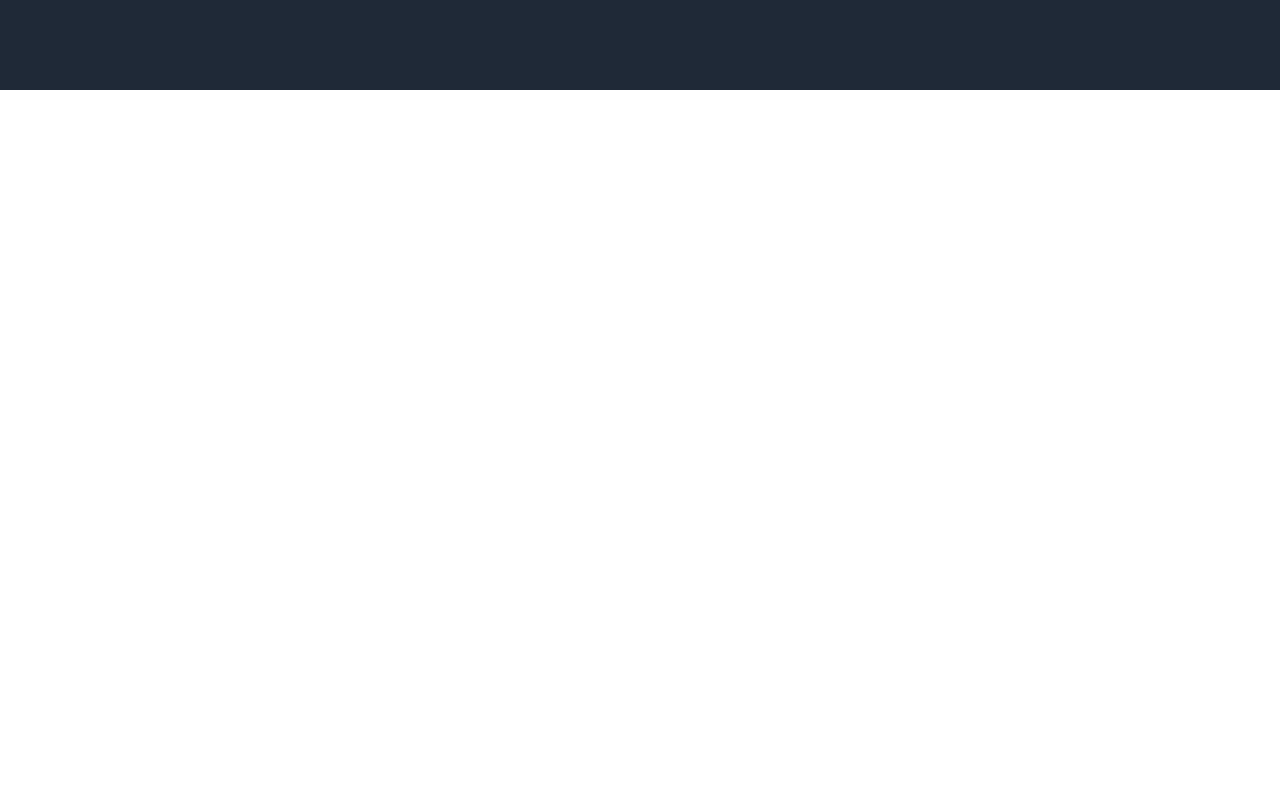
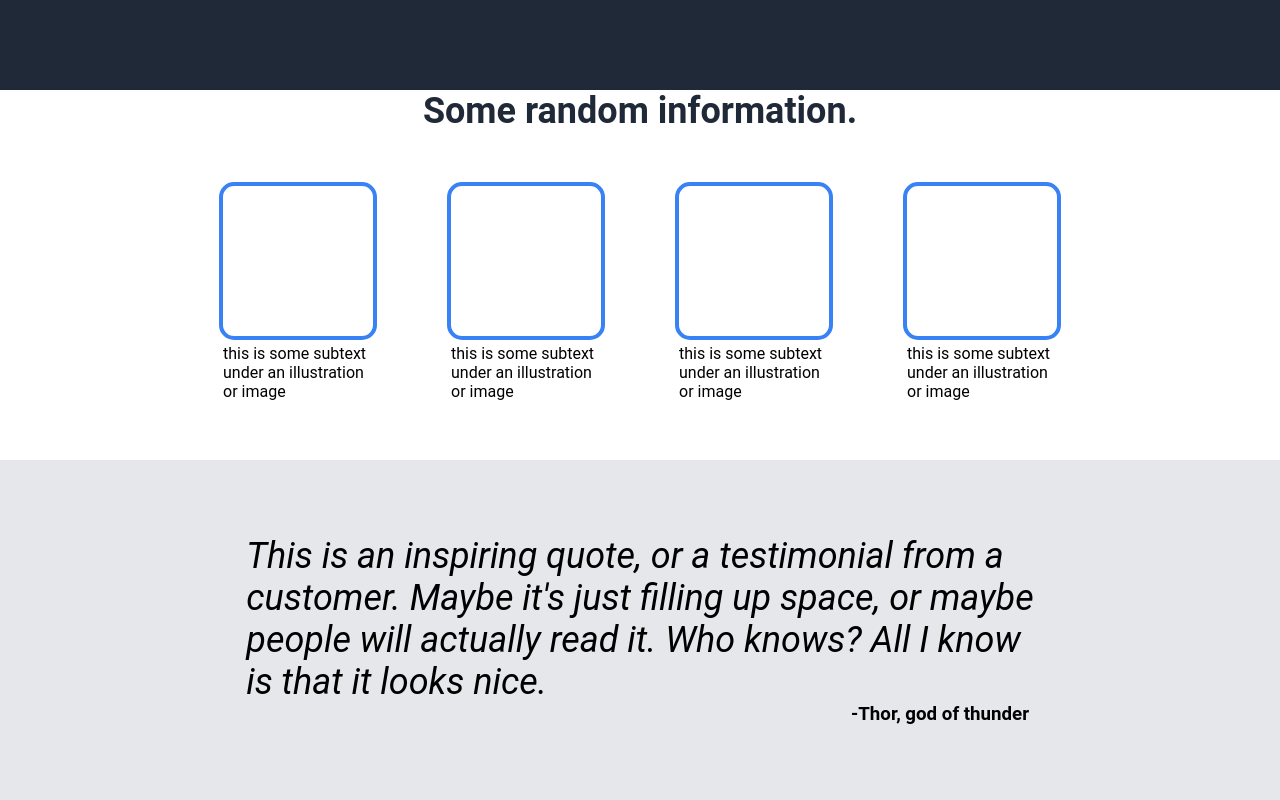
Before and after one commit to mlguels/Project-Landing-Page, a plain HTML site: page index.html in a window 1280 px wide. Shown: the part 388-1188 px from the top of the page. Before the commit the page ends 800 px from the top, so only its background shows below. Drawn offline with Linux system fonts and the light colour scheme.

Commit message:
Completed Sections 1 and 2 + finalized section 1

```diff
--- a/index.html
+++ b/index.html
@@ -33,7 +33,34 @@
           </div>
         </div>
       </div>
-
-
+      <div class="section-2">
+        <h1 class="sec-2-heading">Some random information.</h1>
+        <div class="row-of-divs">
+          <div class="box-container">
+            <div class="boxes"></div>
+            <p class="subtext">this is some subtext<br> under an illustration<br>or image</p>
+          </div>
+          <div class="box-container">
+            <div class="boxes"></div>
+            <p class="subtext">this is some subtext<br> under an illustration<br>or image</p>
+          </div>
+          <div class="box-container">
+            <div class="boxes"></div>
+            <p class="subtext">this is some subtext<br> under an illustration<br>or image</p>
+          </div>
+          <div class="box-container">
+            <div class="boxes"></div>
+            <p class="subtext">this is some subtext<br> under an illustration<br>or image</p>
+          </div>
+        </div>
+      </div>
+      <div class="section-3">
+        <p class="quote">This is an inspiring quote, or a testimonial from a<br>
+          customer. Maybe it's just filling up space, or maybe<br>
+          people will actually read it. Who knows? All I know<br>
+          is that it looks nice.
+        </p>
+        <h3 class="lower-heading"> -Thor, god of thunder</h3>
+      </div>
     </body>
   </html>
--- a/style.css
+++ b/style.css
@@ -83,3 +83,58 @@ img {
   color: #E5E7EB;
   align-self: flex-end;
 }
+
+/*  Beginning of section-2 */
+
+.section-2 {
+  background-color: white;
+  height: 370px;
+}
+
+.sec-2-heading {
+  font-size: 36px;
+  font-weight: bolder;
+  color: #1F2937;
+  text-align: center;
+}
+
+.row-of-divs {
+  display: flex;
+  justify-content: center;
+  gap: 70px;
+  margin-top: 50px;
+}
+
+.boxes {
+  border: 4px solid #3882F6;
+  width: 150px;
+  height: 150px;
+  border-radius: 15px;
+}
+
+.subtext {
+  margin-left: 4px;
+  margin-top: 4px;
+}
+
+/* Section 3 */
+
+.section-3 {
+  background-color: #E5E7EB;
+  height: 340px;
+  display: flex;
+  flex-direction: column;
+  align-items: center;
+  justify-content: center;
+}
+
+.quote {
+  /* text-align: center; */
+  font-size: 36px;
+  font-style: italic;
+}
+
+.lower-heading {
+  /* text-align: center; */
+  margin-left: 600px;
+}
```
